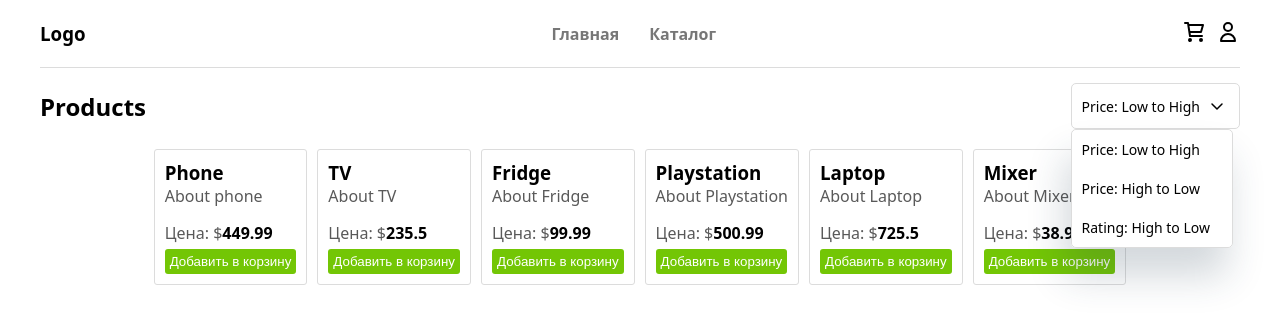
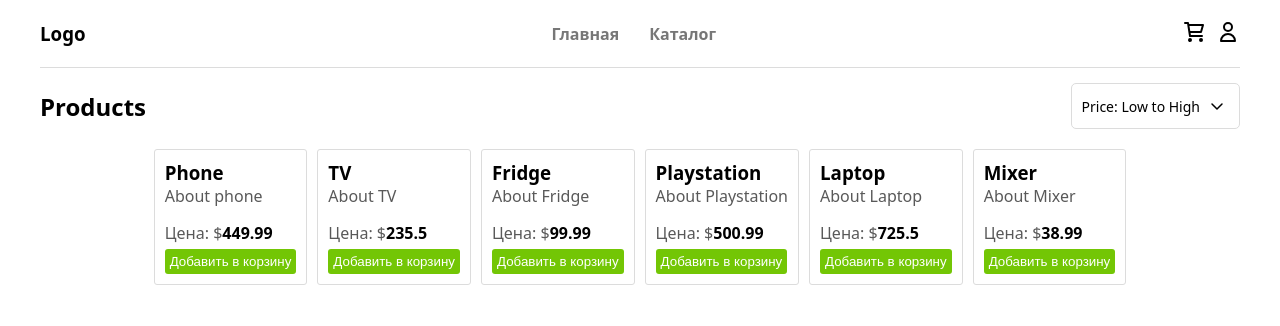
Before and after one commit to isHardCoded/react-start, a React (Vite) app: page / in a window 1280 px wide. Shown: the top 326 px of the page. Built offline with nearby package versions, Linux system fonts and the light colour scheme.

Commit message:
Реализовали список фильтрации

```diff
--- a/src/components/product-panel/index.jsx
+++ b/src/components/product-panel/index.jsx
@@ -1,20 +1,42 @@
 import styles from './index.module.scss'
 import DownArrowIcon from '../../assets/icons/down-arrow-icon.svg'
+import React from 'react'
+
+const menuItems = [
+	'Price: Low to High',
+	'Price: High to Low',
+	'Rating: High to Low',
+]
 
 function ProductPanel() {
+	const [open, setOpen] = React.useState(false)
+	const [active, setActive] = React.useState(0)
+
+	function handleActiveItem(index) {
+		setActive(index)
+		setOpen(false)
+	}
+
 	return (
 		<div className={styles.panel}>
 			<h2>Products</h2>
 			<div className={styles.panelMenu}>
-				<div>
-					<span>Price: Low to High</span>
+				<div onClick={() => setOpen(open => !open)}>
+					<span>{active != null ? menuItems[active] : menuItems[0]}</span>
 					<img src={DownArrowIcon} alt='' />
 				</div>
-				<ul>
-					<li>Price: Low to High</li>
-					<li>Price: High to Low</li>
-					<li>Rating: High to Low</li>
-				</ul>
+				{open && (
+					<ul>
+						{menuItems.map((item, index) => (
+							<li
+								onClick={() => handleActiveItem(index)}
+								className={active == index ? styles.active : ''}
+							>
+								{item}
+							</li>
+						))}
+					</ul>
+				)}
 			</div>
 		</div>
 	)
--- a/src/components/product-panel/index.module.scss
+++ b/src/components/product-panel/index.module.scss
@@ -42,6 +42,11 @@
 				background-color: white;
 				cursor: pointer;
 
+				&.active {
+					background-color: rgb(20, 102, 255);
+					color: white;
+				}
+
 				&:hover {
 					background-color: rgb(20, 102, 255);
 					color: white;
```
